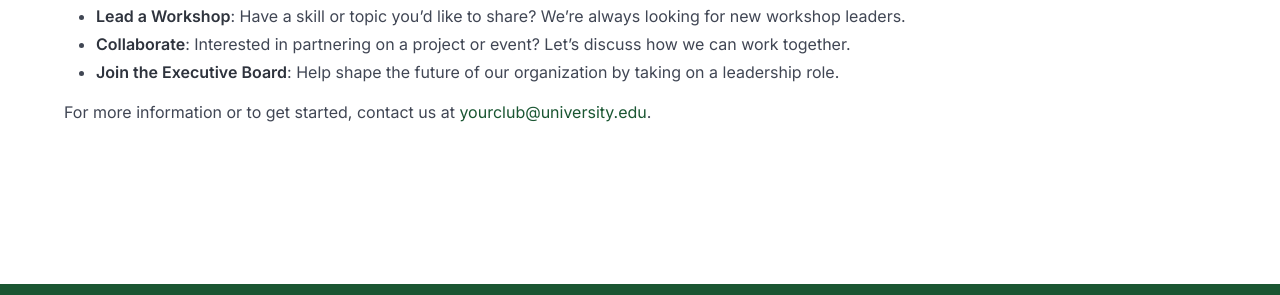
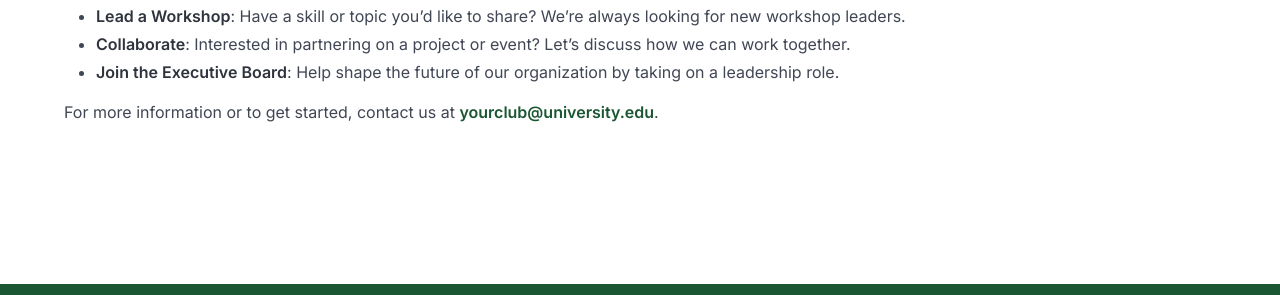
Before and after one commit to sdhutchins/jekyll-club-website, a Jekyll site: the page built from contact.md, in a window 1280 px wide. Shown: the part 522-817 px from the top of the page. Built offline with Jekyll 4.4.1, drawn with Linux system fonts in a browser that asks for light colours.

Commit message:
Added font weight to links and changed hover color to accent.

```diff
--- a/assets/css/custom.css
+++ b/assets/css/custom.css
@@ -209,11 +209,12 @@ body {
 .content a,
 a.has-text-link {
   color: var(--color-primary);
+  font-weight: 600;
 }
 
 .content a:hover,
 a.has-text-link:hover {
-  color: var(--color-dark);
+  color: var(--color-accent);
 }
 
 /* ----------------------------------------------------------------
```
